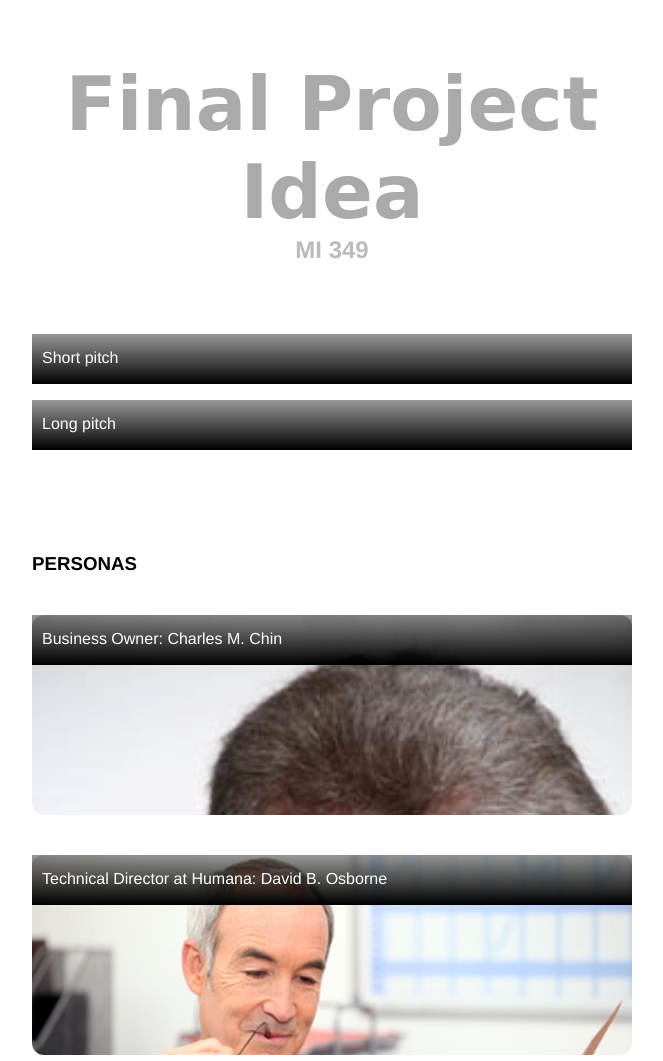
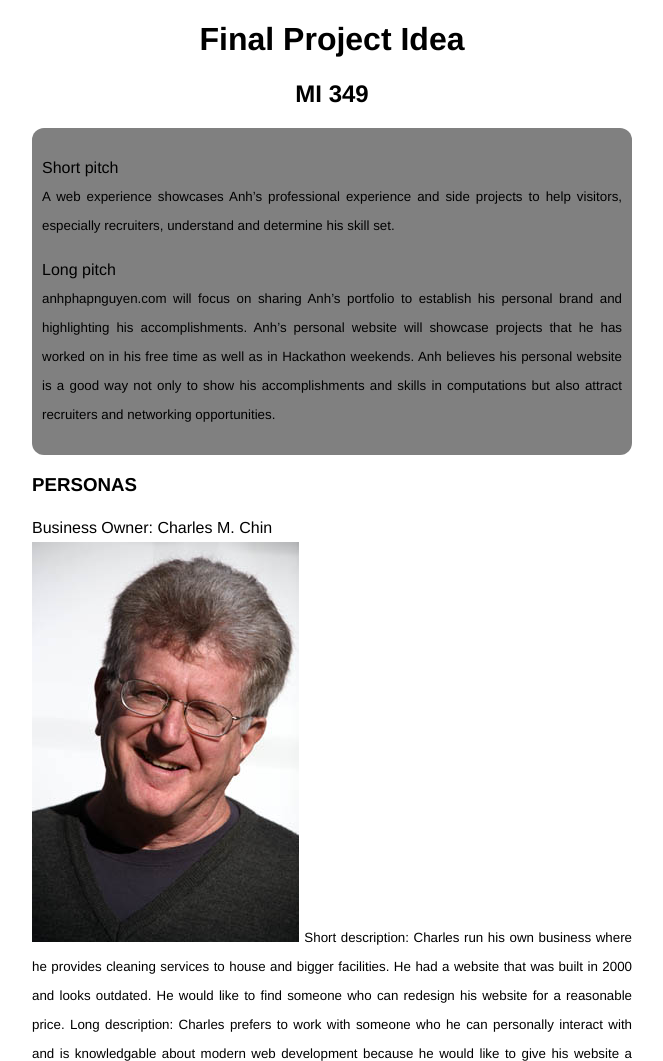
Before and after one commit to anhpnguyen/test, a plain HTML site: page week4/one-pager.html in a window 1280 px wide. Shown: the top 1061 px of the page, without its empty margins (308-971 px from the left). Drawn offline with nearby package versions, Linux system fonts and the light colour scheme.

Commit message:
added more css

```diff
--- a/week4/one-pager.html
+++ b/week4/one-pager.html
@@ -10,49 +10,24 @@ body {
   max-width: 600px;
   background: white;
 }
-div {
-  height: 200px;
-  background-size: cover;
-  margin: 40px 0 0 0;
+h1{
+  text-align: center;
+}
+h2{
+  text-align: center;
+}
+p{
+  line-height: 28px;
+  text-align: justify;
+}
+div{
   border-radius: 12px;
+  position: relative;
+
 }
-h1 {
-  font-family: 'Londrina Shadow', cursive;
-  text-align: center;
-  font-size: 75px;
-  color: #aaaaaa;
-  margin: 60px 0 0 0;
-}
-h2 {
-  text-align: center;
-  color: #bbbbbb;
-  margin: 0px 0 70px 0;
-}
-small{
-  opacity: 0;
-}
-p {
-  color: rgba(255,255,255,1);
-  background: black;
-  height: 30px;
-  background: linear-gradient(bottom, rgba(0,0,0,1), rgba(0,0,0,.4));
-  background: -webkit-linear-gradient(bottom, rgba(0,0,0,1), rgba(0,0,0,.4));
-  background: -moz-linear-gradient(bottom, rgba(0,0,0,1), rgba(0,0,0,.4));
+.pitch{
+  background: gray;
   padding: 10px;
-  line-height: 28px;
-  transition: height .5s;
-  -webkit-transition: height .5s;
-  -moz-transition: height .5s;
-}
-
-.first{
-  background-image: url("assets/images/charles-business-owner.jpg");
-}
-.second{
-  background-image: url("assets/images/david-usaa.jpg");
-}
-.dessert{
-  background-image: url("assets/images/thomas-humana.jpg");
 }
 @media(max-width : 500px){
   h1{
@@ -93,6 +68,7 @@ p {
 <h3>PERSONAS</h3>
 <div class="first">
   <p>Business Owner: Charles M. Chin</span><br />
+  <img src="assets/images/charles-business-owner.jpg">
   <small>Short description:
 Charles run his own business where he provides cleaning services to house and bigger facilities. He had a website that was built in 2000 and looks outdated. He would like to find someone who can redesign his website for a reasonable price.
 
@@ -104,6 +80,7 @@ Anh-portfolio is Anh’s personal website that was built as one of his side proj
 
 <div class="second">
   <p>Technical Director at Humana: David B. Osborne<br />
+  <img src="assets/images/david-usaa.jpg">
   <small>Short description:
 David Horton is a technical director at Humana for more than 5 years and he’s looking for IT interns for next summer who can demonstrate their passion in software and database development.
 Long description:
@@ -114,6 +91,7 @@ Anh-portfolio is Anh Nguyen’s personal website who is a Junior student at Mich
 
 <div class="dessert">
   <p>USAA Recruiter: Thomas S. Duffield<br />
+  <img src="assets/images/thomas-humana.jpg">
   <small>Short description:
 Thomas is a technical recruiter at USAA looking for web development interns to fill the web development team who can demonstrate his web development skills through a personal portfolio and  have some backgrounds in software development.
 
@@ -128,3 +106,9 @@ Anh-portfolio is a website that belongs to Anh Nguyen, who is a junior Computer
 <p>http://cassidoo.co/</p>
 <p>http://www.caitlinamcdonald.com/</p>
 </div>
+</body>
+<script>
+ $('div').on('click', function(){
+   $(this).toggleClass('show-description');
+ });
+</script>
```
